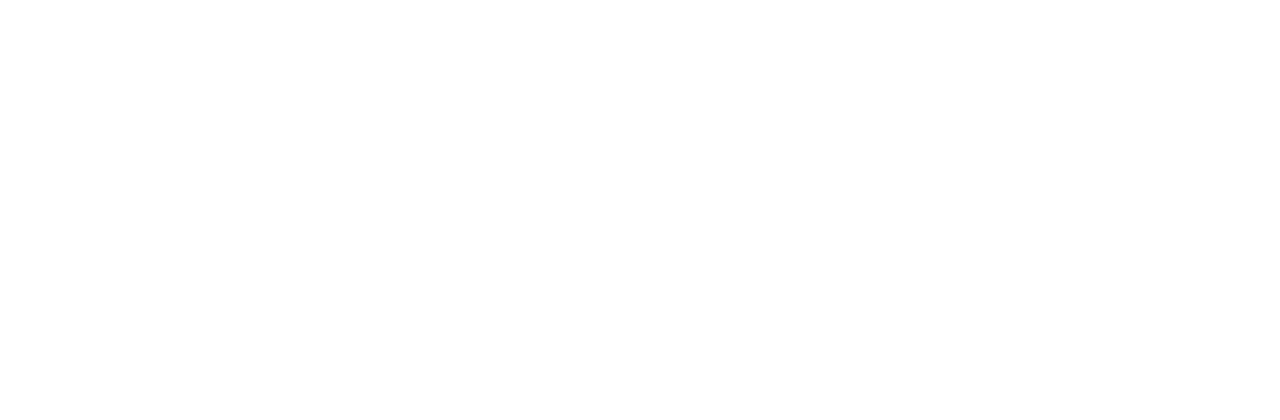
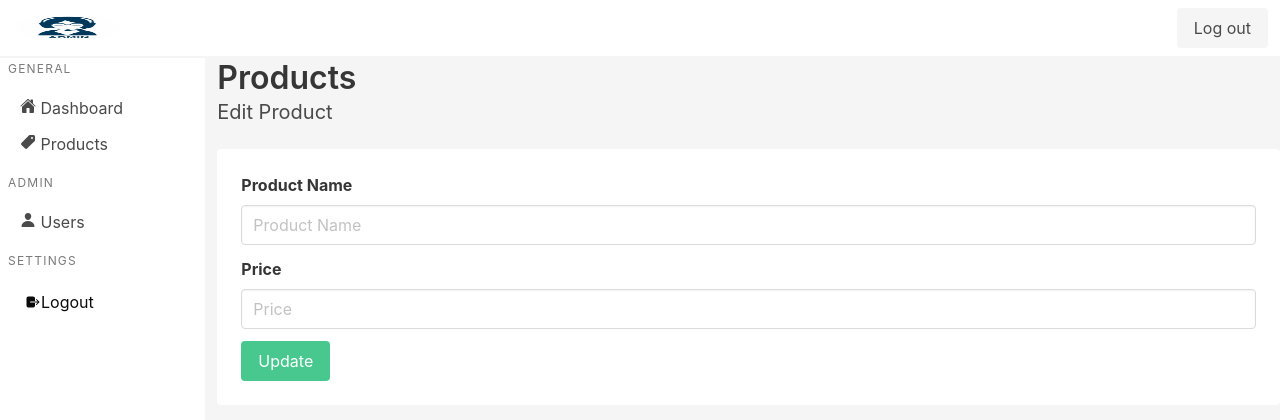
Before and after one commit to MuchDarmawanSyam/auth-mern, a React (Create React App) app in the folder client/: page /products/edit/1 in a window 1280 px wide. Before the commit this address had no page. Shown: the top 420 px of the page. Built offline with nearby package versions, Linux system fonts and the light colour scheme.

Commit message:
Membuat component form add & edit product

```diff
--- a/client/src/App.js
+++ b/client/src/App.js
@@ -9,6 +9,8 @@
  import Products from "./pages/Products";
  import AddUser from "./pages/AddUser";
  import EditUser from "./pages/EditUser";
+ import AddProduct from "./pages/AddProduct";
+ import EditProduct from "./pages/EditProduct"
 
 function App() {
   return (
@@ -20,6 +22,8 @@
         <Route path="/users/add" element={<AddUser />} />
         <Route path="/users/edit/:id" element={<EditUser />} />
         <Route path="/products" element={<Products />} />
+        <Route path="/products/add" element={<AddProduct />} />
+        <Route path="/products/edit/:id" element={<EditProduct />} />
       </Routes>
     </BrowserRouter>
   );
--- /dev/null
+++ b/client/src/components/FormAddProduct.jsx
@@ -0,0 +1,37 @@
+import React from 'react'
+
+const FormAddProduct = () => {
+  return (
+    <div>
+        <h1 className='title'>Products</h1>
+        <h2 className='subtitle'>Add New Product</h2>
+        <div className="card is-shadowless">
+            <div className="card-content">
+                <div className="content">
+                    <form>
+                        <div className="field">
+                            <label className="label">Product Name</label>
+                            <div className="control">
+                                <input type="text" className="input" placeholder='Product Name'/>
+                            </div>
+                        </div>
+                        <div className="field">
+                            <label className="label">Price</label>
+                            <div className="control">
+                                <input type="text" className="input" placeholder='Price'/>
+                            </div>
+                        </div>
+                        <div className="field">
+                            <div className="control">
+                            <button className="button is-success">Save</button>
+                            </div>
+                        </div>
+                    </form>
+                </div>
+            </div>
+        </div>
+    </div>
+  )
+}
+
+export default FormAddProduct
--- /dev/null
+++ b/client/src/components/FormEditProduct.jsx
@@ -0,0 +1,37 @@
+import React from 'react'
+
+const FormEditProduct = () => {
+  return (
+    <div>
+        <h1 className='title'>Products</h1>
+        <h2 className='subtitle'>Edit Product</h2>
+        <div className="card is-shadowless">
+            <div className="card-content">
+                <div className="content">
+                    <form>
+                        <div className="field">
+                            <label className="label">Product Name</label>
+                            <div className="control">
+                                <input type="text" className="input" placeholder='Product Name'/>
+                            </div>
+                        </div>
+                        <div className="field">
+                            <label className="label">Price</label>
+                            <div className="control">
+                                <input type="text" className="input" placeholder='Price'/>
+                            </div>
+                        </div>
+                        <div className="field">
+                            <div className="control">
+                            <button className="button is-success">Update</button>
+                            </div>
+                        </div>
+                    </form>
+                </div>
+            </div>
+        </div>
+    </div>
+  )
+}
+
+export default FormEditProduct
--- a/client/src/components/FormEditUser.jsx
+++ b/client/src/components/FormEditUser.jsx
@@ -4,7 +4,7 @@
   return (
     <div>
         <h1 className='title'>Users</h1>
-        <h2 className='subtitle'>Update User</h2>
+        <h2 className='subtitle'>Edit User</h2>
         <div className="card is-shadowless">
             <div className="card-content">
                 <div className="content">
--- /dev/null
+++ b/client/src/pages/AddProduct.jsx
@@ -0,0 +1,13 @@
+import React from 'react'
+import Layout from './Layout'
+import FormAddProduct from '../components/FormAddProduct'
+
+const AddProduct = () => {
+  return (
+    <Layout>
+        <FormAddProduct />
+    </Layout>
+  )
+}
+
+export default AddProduct
--- /dev/null
+++ b/client/src/pages/EditProduct.jsx
@@ -0,0 +1,13 @@
+import React from 'react'
+import Layout from './Layout'
+import FormEditProduct from '../components/FormEditProduct'
+
+const EditProduct = () => {
+  return (
+    <Layout>
+        <FormEditProduct />
+    </Layout>
+  )
+}
+
+export default EditProduct
```
